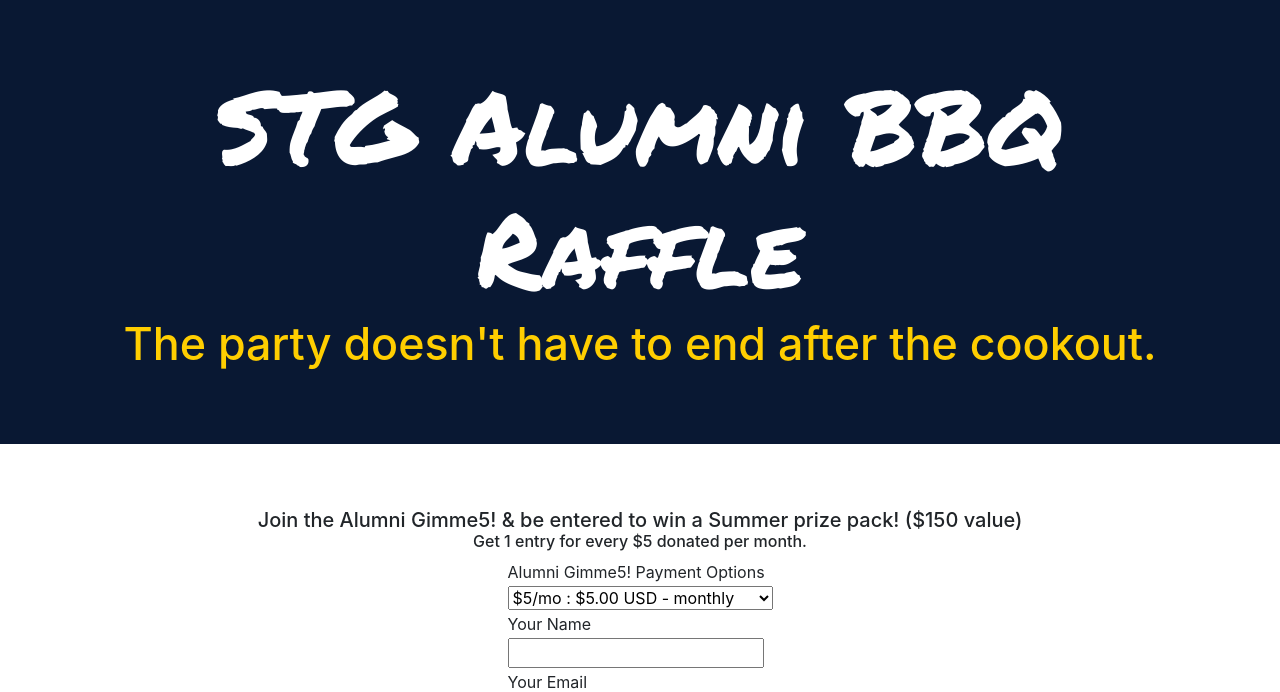
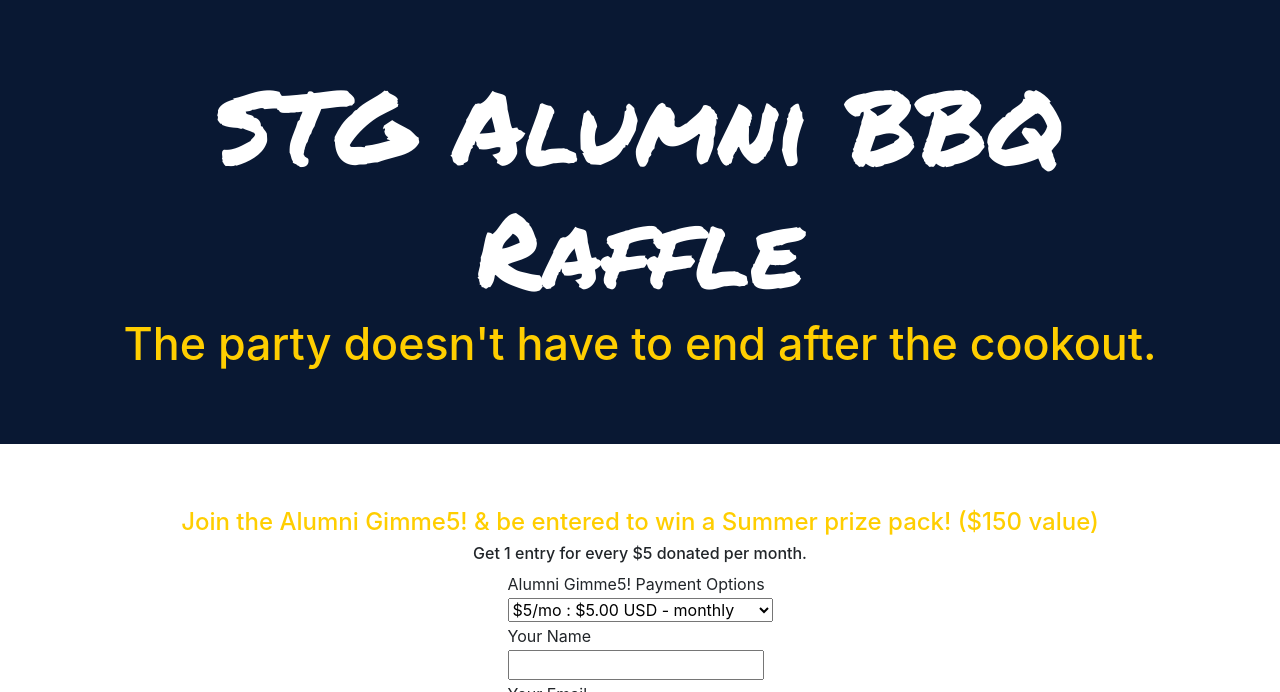
Before and after one commit to mattylaw192/STGGimme5, a plain HTML site: page index.html in a window 1280 px wide. Shown: the top 692 px of the page. Drawn offline with nearby package versions, Linux system fonts and the light colour scheme.

Commit message:
Updated header

```diff
--- a/index.html
+++ b/index.html
@@ -39,8 +39,8 @@
 
     <div id="background2">
       <div class="container" id="donationDiv">
-        <h5>Join the Alumni Gimme5! & be entered to win a Summer prize pack!
-          ($150 value)</h5>
+        <h4>Join the Alumni Gimme5! & be entered to win a Summer prize pack!
+          ($150 value)</h4>
         <h6>Get 1 entry for every $5 donated per month.</h6>
         <!-- <div class="row"> -->
           <div class="paypalInfo">
```
